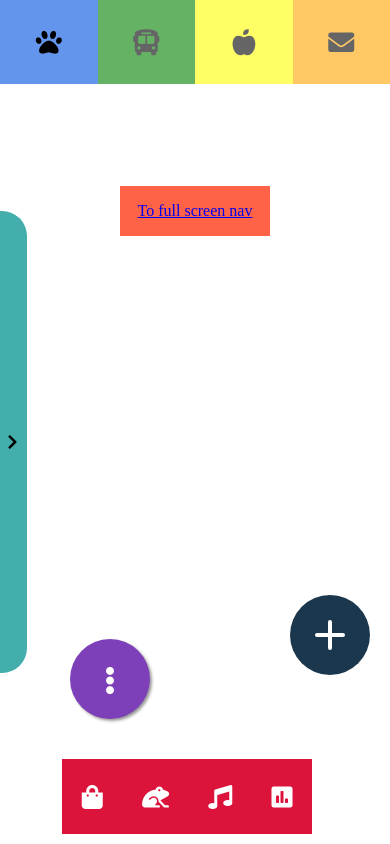
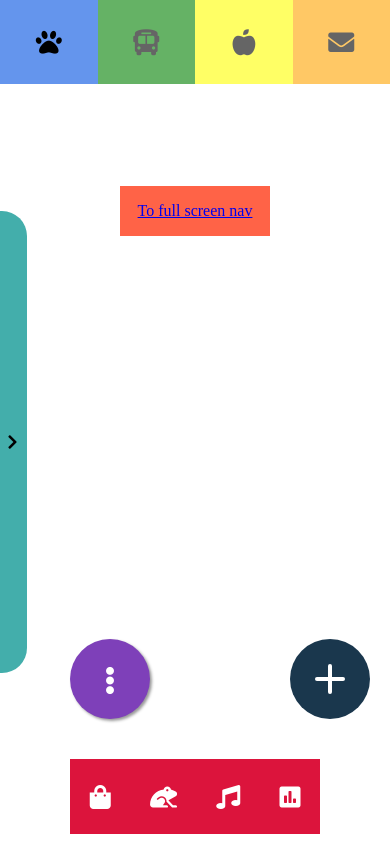
Before and after one commit to erynder-z/navigation-menus, a website: page index.html in a window 390 px wide. Drawn offline with Linux system fonts and the light colour scheme.

Commit message:
aling items

```diff
--- a/style.css
+++ b/style.css
@@ -85,7 +85,7 @@ body {
 
 .nav2 {
   position: fixed;
-  bottom: 0;
+  bottom: 125px;
   right: 20px;
 }
 .triggerButton {
@@ -193,11 +193,6 @@ body {
   opacity: 0.8;
 }
 
-@media all and (max-width: 500px) {
-  .nav2 {
-    bottom: 20%;
-  }
-}
 /* NAV 2 END */
 
 /* NAV 3 START */
@@ -205,7 +200,8 @@ body {
 .nav3 {
   position: fixed;
   bottom: 10px;
-  right: 350px;
+  left: 50%;
+  width: 100vw;
 }
 
 .bottomnav {
@@ -215,7 +211,6 @@ body {
   width: 250px;
   height: 75px;
   background: crimson;
-  /*  border-radius: 45px; */
   transition: all 0.5s ease;
 }
 
@@ -258,8 +253,11 @@ body {
 
 @media all and (max-width: 500px) {
   .nav3 {
-    bottom: 1;
-    right: 20%;
+    bottom: 10px;
+    left: 50%;
+    transform: translate(-50%);
+    display: flex;
+    justify-content: center;
   }
 }
 /* NAV 3 END */
```
